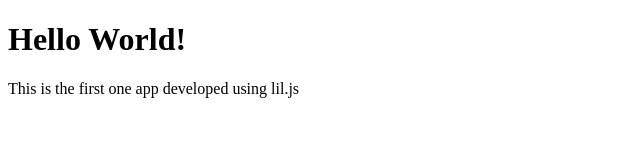
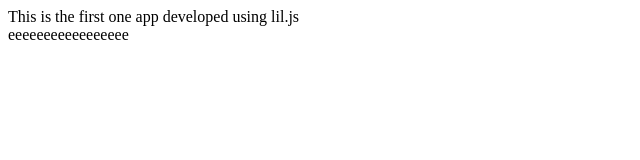
Before and after one commit to programister42/lil.js, a website built with Vite: page index.html in a window 1280 px wide. Shown: the whole page, without its empty margins (0-640 px from the left). Built offline with nearby package versions, Linux system fonts and the light colour scheme.

Commit message:
refactor whole framework logic

```diff
--- /dev/null
+++ b/Abstract.js
@@ -0,0 +1,16 @@
+export class Abstract {
+    state = {}
+
+    constructor(elementName) {
+        this.element = document.createElement(elementName)
+    }
+
+    getState() {
+        return this.state
+    }
+
+    setState(newState) {
+        this.state = newState
+        this.render()
+    }
+}
--- a/Renderer.js
+++ /dev/null
@@ -1,47 +0,0 @@
-export class Renderer {
-    static createElement(elementName, contentArray, options = {}) {
-        return { elementName, contentArray, options }
-    }
-
-    static createTextElement(elementName, textContent, options = {}) {
-        return { elementName, textContent, options }
-    }
-
-    static createListener(type, callback) {
-        return { type, callback }
-    }
-
-    rootElement = document.querySelector('#root')
-
-    constructor(lilElement) {
-        this.lilDOM = lilElement
-    }
-
-    renderDOM() {
-        this.rootElement.innerHTML = ''
-        this.rootElement.appendChild(this.#recursiveRender(this.lilDOM))
-    }
-
-    #recursiveRender(lilElement) {
-        const el = lilElement.render()
-
-        let element = document.createElement(el.elementName)
-
-        if (el.textContent) element.textContent = el.textContent
-
-        el.options?.eventListeners?.forEach(lilListener => {
-            element.addEventListener(lilListener.type, (HTMLElement, event) => {
-                lilListener.callback(HTMLElement, event)
-                this.renderDOM()
-            })
-        })
-
-        if (el.options?.elementStyles) element.setAttribute('style', el.options?.elementStyles)
-
-        el.contentArray?.forEach(child => {
-            element.appendChild(this.#recursiveRender(child))
-        })
-
-        return element
-    }
-}
--- a/app/App.js
+++ b/app/App.js
@@ -1,25 +1,31 @@
-import { Renderer } from '../Renderer.js'
-import { Bar } from './components/bar.js'
-import { Foo } from './components/foo.js'
+import {Abstract} from './../Abstract'
+import {Foo} from './components/Foo'
 
-export class App {
-    state = {
-        barText: 'This is the first one app developed using lil.js'
+export class App extends Abstract {
+    constructor() {
+        super('div');
+        this.setState({...this.state, name: 'This is the first one app developed using lil.js'})
+        this.element.addEventListener('click', this.onClick)
+        this.render()
     }
 
+    handleChildCLick = () => this.setState({...this.state, name: this.getState().name + '!'})
+
+    foo = new Foo(this.handleChildCLick)
+
     onClick = () => {
-        this.#bar.state.text += '!'
+        const letters = '0123456789ABCDEF'
+        let color = '#'
+
+        for (let i = 0; i < 6; i++) {
+            color += letters[Math.floor(Math.random() * 16)]
+        }
+
+        this.foo.setState({color})
     }
 
-    #foo = new Foo()
-    #bar = new Bar(this.state.barText)
-
-    render = () => Renderer.createElement(
-        'div',
-        [
-            this.#foo,
-            this.#bar
-        ],
-        { eventListeners: [Renderer.createListener('click', this.onClick)] }
-    )
+    render() {
+        this.element.innerText = this.getState().name
+        this.element.appendChild(this.foo.element)
+    }
 }
--- a/app/components/Bar.js
+++ /dev/null
@@ -1,14 +0,0 @@
-import { Renderer } from '../../Renderer.js'
-
-
-export class Bar {
-    state = {
-        text: ''
-    }
-
-    constructor(text) {
-        this.state.text = text
-    }
-
-    render = () => Renderer.createTextElement('p', this.state.text)
-}
--- a/app/components/Foo.js
+++ b/app/components/Foo.js
@@ -1,24 +1,13 @@
-import { Renderer } from '../../Renderer.js'
+import {Abstract} from './../../Abstract'
 
-export class Foo {
-    state = {
-        title: 'Hello World!',
-        color: 'black'
+export class Foo extends Abstract {
+    constructor(onClick) {
+        super('div')
+        this.element.innerText = 'eeeeeeeeeeeeeeeee'
+        this.element.addEventListener('click', onClick)
     }
 
-    onClick = () => {
-        const letters = '0123456789ABCDEF'
-        let color = '#'
-
-        for (let i = 0; i < 6; i++) {
-            color += letters[Math.floor(Math.random() * 16)]
-        }
-
-        this.state.color = color
+    render() {
+        this.element.style.backgroundColor = this.getState().color
     }
-
-    render = () => Renderer.createTextElement('h1', this.state.title, {
-        eventListeners: [Renderer.createListener('click', this.onClick)],
-        elementStyles: `color: ${this.state.color}`
-    })
 }
--- a/index.js
+++ b/index.js
@@ -1,7 +1,5 @@
-import { Renderer } from "./Renderer.js"
-import { App } from './app/App.js'
+import {App} from './app/App.js'
 
 document.title = 'lil.js app'
 
-const renderer = new Renderer(new App())
-renderer.renderDOM()
+document.querySelector('#root').appendChild(new App().element)
```
Also changed, not shown: index.html (+1 -1 lines), package.json (added, +14 -0 lines), 2 other files.
